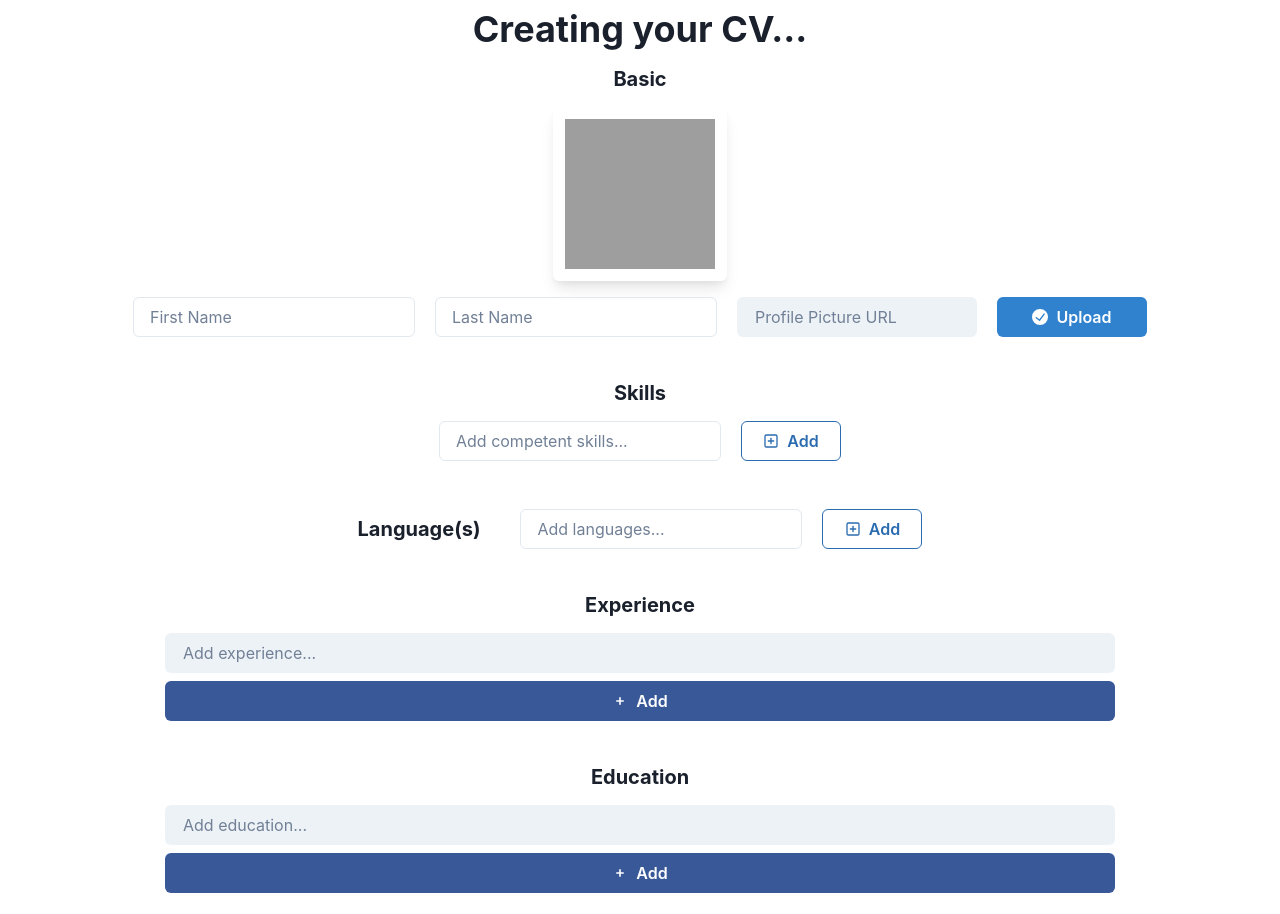
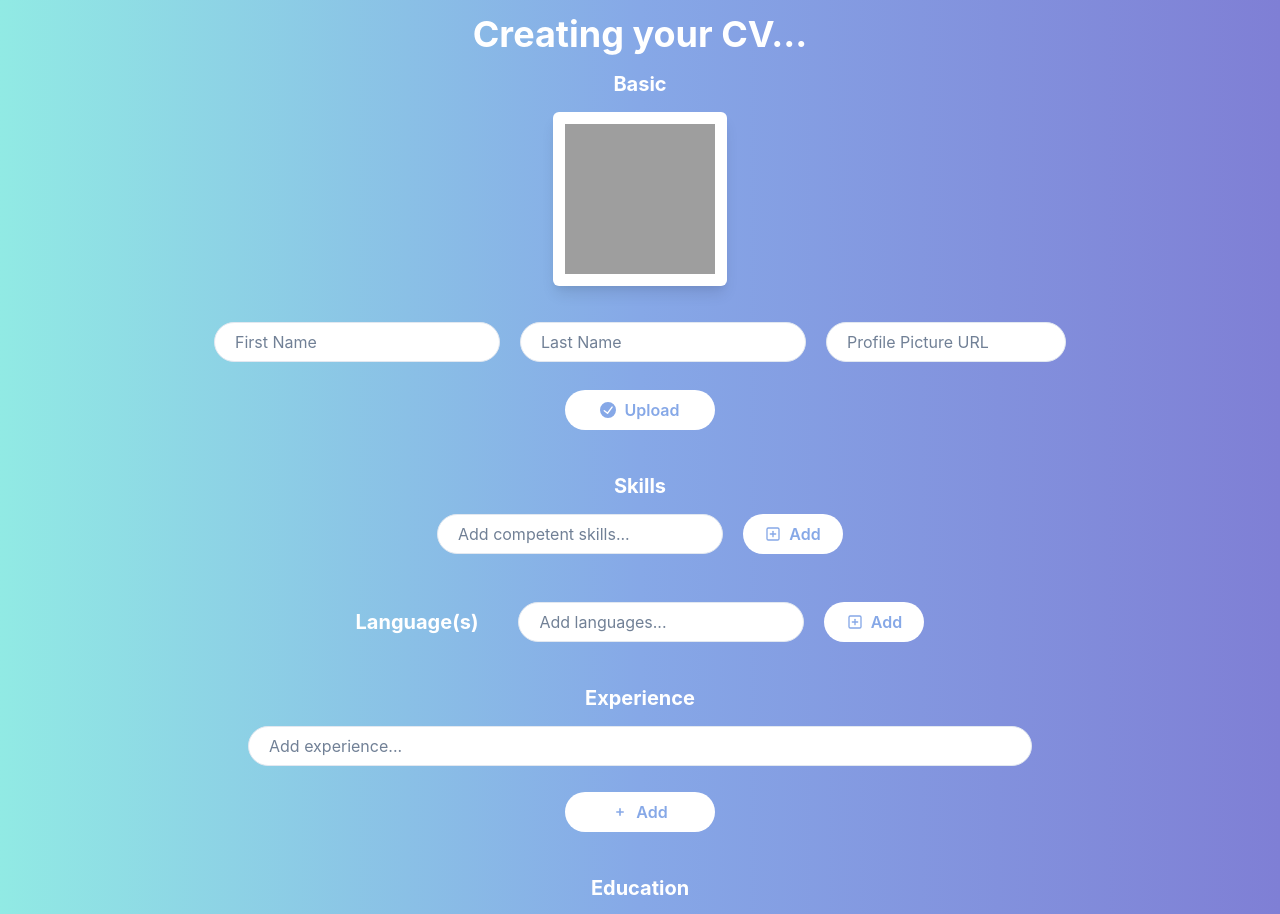
Before and after one commit to PoC-Community/software-pool-rush-cv-generator, a React (Create React App) app in the folder front-end/: page /create in a window 1280 px wide. Shown: the top 914 px of the page. Built offline with nearby package versions, Linux system fonts and the light colour scheme; grey boxes are pictures that could not be loaded.

Commit message:
[ADD] style of create a cv page

```diff
--- a/front-end/public/index.html
+++ b/front-end/public/index.html
@@ -24,7 +24,7 @@
       work correctly both with client-side routing and a non-root public URL.
       Learn how to configure a non-root public URL by running `npm run build`.
     -->
-    <title>React App</title>
+    <title>CV Generator</title>
   </head>
   <body>
     <noscript>You need to enable JavaScript to run this app.</noscript>
--- a/front-end/src/components/Bar/TopBar.tsx
+++ b/front-end/src/components/Bar/TopBar.tsx
@@ -2,7 +2,7 @@ import {
     CloseIcon, HamburgerIcon
 } from '@chakra-ui/icons';
 import {
-  Box, Button, Collapse, Flex, Icon, IconButton, Link,
+  Box, Button, Flex, IconButton, Link,
   Popover, PopoverContent, PopoverTrigger, Stack, Text, useBreakpointValue, useColorModeValue, useDisclosure
 } from '@chakra-ui/react';
 
--- a/front-end/src/pages/InputGroups/BasicOverview.tsx
+++ b/front-end/src/pages/InputGroups/BasicOverview.tsx
@@ -1,5 +1,5 @@
 import React, { ReactElement, useState } from 'react';
-import { Text, Image, Stack, Box, HStack, Spacer, Heading, Button, Input } from '@chakra-ui/react'
+import { Image, Stack, Box, HStack, Spacer, Heading, Button, Input } from '@chakra-ui/react'
 import { CheckCircleIcon } from '@chakra-ui/icons'
 
 const ShowImage = ({sourc}: {sourc: string}): JSX.Element => (
@@ -20,19 +20,21 @@ const Overview = () : ReactElement => {
         <>
         <Stack align='center'>
             <Spacer />
-            <Heading size="md" noOfLines={1} textAlign='center'>
+            <Heading size="md" noOfLines={1} textAlign='center' textColor="white">
                 Basic
             </Heading>
             <Spacer />
             <ShowImage sourc={profile}/>
-            <HStack spacing='20px'>
-                <Input size="md" placeholder="First Name" width="30"/>
-                <Input size="md" placeholder="Last Name" width="30" />
-                <Input size="md" variant='filled' placeholder="Profile Picture URL" onChange={e => setProfile(e.target.value)} width="60" />
-                <Button onClick={handleClick} size="md" height="40px" width="150px" leftIcon={<CheckCircleIcon />} colorScheme="blue" variant="solid">
+            <HStack spacing='20px' paddingBottom="20px" paddingTop="20px">
+                <Input size="md" placeholder="First Name" width="30" borderRadius="20px" paddingLeft="20px" bgColor="white" textColor="gray.600"/>
+                <Input size="md" placeholder="Last Name" width="30" borderRadius="20px" paddingLeft="20px" bgColor="white" textColor="gray.600"/>
+                <Input size="md" placeholder="Profile Picture URL" onChange={e => setProfile(e.target.value)} width="60"
+                borderRadius="20px" paddingLeft="20px" bgColor="white" textColor="gray.600"/>
+            </HStack>
+            <Button onClick={handleClick} size="md" height="40px" width="150px" leftIcon={<CheckCircleIcon />} variant="solid"
+                bgColor="white" textColor="#86A8E7" borderRadius="20px">
                     Upload
                 </Button>
-            </HStack>
         </Stack>
         </>
     )
--- a/front-end/src/pages/InputGroups/MassListing.tsx
+++ b/front-end/src/pages/InputGroups/MassListing.tsx
@@ -6,16 +6,17 @@ const ShowExp = ({expEle, deleteExp}: {expEle: string, deleteExp: () => void}):
     <Stack align='center'>
         <HStack spacing='20px'>
             <Box maxW='prose' borderWidth='1px' borderRadius='lg' overflow='hidden' alignItems='baseline'>
-                <Box color='blue.700'
+                <Box color='white'
                     fontWeight='extrabold'
-                    letterSpacing='wide'
                     fontSize='medium'
                     textTransform='uppercase'
-                    ml='2' textAlign='center' >
+                    padding="10px"
+                    textAlign='center' >
                     {expEle}
                 </Box>
             </Box>
-            <Button onClick={deleteExp} leftIcon={<SmallCloseIcon />} />
+            <Button onClick={deleteExp} leftIcon={<SmallCloseIcon />} variant="solid"
+                bgColor="white" textColor="#86A8E7" borderRadius="20px" paddingLeft="25px"/>
         </HStack>
     </Stack>
 )
@@ -24,16 +25,17 @@ const ShowEdu = ({eduEle, deleteEdu}: {eduEle: string, deleteEdu: () => (void)})
     <Stack align='center'>
         <HStack spacing='20px'>
             <Box maxW='prose' borderWidth='1px' borderRadius='lg' overflow='hidden' alignItems='baseline'>
-                <Box color='blue.700'
+                <Box color='white'
                     fontWeight='extrabold'
-                    letterSpacing='wide'
                     fontSize='medium'
                     textTransform='uppercase'
-                    ml='2' textAlign='center' >
+                    padding="10px"
+                    textAlign='center'>
                     {eduEle}
                 </Box>
             </Box>
-            <Button onClick={deleteEdu} leftIcon={<SmallCloseIcon />} />
+            <Button onClick={deleteEdu} leftIcon={<SmallCloseIcon />} variant="solid"
+                bgColor="white" textColor="#86A8E7" borderRadius="20px" paddingLeft="25px"/>
         </HStack>
     </Stack>
 )
@@ -47,13 +49,16 @@ export const Education = () : ReactElement => {
     return (
         <>
         <Stack align='center'>
-            <Heading size="md" noOfLines={1} textAlign='center'>
+            <Heading size="md" noOfLines={1} textAlign='center' textColor="white">
                     Education
                 </Heading>
                     {education.map((e, index) => <ShowEdu eduEle={e} key={index.toString()} deleteEdu={() => setEducation(education.filter((a) => a !== e))} />)}
                 <Spacer />
-                <Input size="md" variant='filled' placeholder="Add education..." width="950px" onChange={e => setEduEle(e.target.value)}/>
-                <Button onClick={handleEdu} size="md" height="40px" width="950px" leftIcon={<SmallAddIcon />} colorScheme="facebook" variant="solid">
+                <Input size="md" placeholder="Add education..." width="784px" onChange={e => setEduEle(e.target.value)}
+                borderRadius="20px" paddingLeft="20px" bgColor="white" textColor="gray.600"/>
+                <Spacer paddingBottom="10px"/>
+                <Button onClick={handleEdu} size="md" leftIcon={<SmallAddIcon />}
+                height="40px" width="150px" bgColor="white" textColor="#86A8E7" borderRadius="20px">
                     Add
                 </Button>
                 <Spacer />
@@ -71,7 +76,7 @@ export const Experience = () : ReactElement => {
     return (
         <>
         <Stack align='center'>
-            <Heading size="md" noOfLines={1} textAlign='center'>
+            <Heading size="md" noOfLines={1} textAlign='center' textColor="white">
                 Experience
             </Heading>
                 {experience.map((e, index) => {
@@ -79,8 +84,11 @@ export const Experience = () : ReactElement => {
                     <ShowExp expEle={e} key={index.toString()} deleteExp={() => setExperience(experience.filter((f) => f !== e))}/>
                 )})}
             <Spacer />
-            <Input size="md" variant='filled' placeholder="Add experience..." width="950px" onChange={e => setExpEle(e.target.value)}/>
-            <Button onClick={handleExp} size="md" height="40px" width="950px" leftIcon={<SmallAddIcon />} colorScheme='facebook' variant="solid">
+            <Input size="md" placeholder="Add experience..." width="784px" onChange={e => setExpEle(e.target.value)}
+            borderRadius="20px" paddingLeft="20px" bgColor="white" textColor="gray.600"/>
+            <Spacer paddingBottom="10px"/>
+            <Button onClick={handleExp} size="md" leftIcon={<SmallAddIcon />} variant="solid"
+            height="40px" width="150px" bgColor="white" textColor="#86A8E7" borderRadius="20px">
                 Add
             </Button>
             <Spacer />
--- a/front-end/src/pages/InputGroups/SmallListing.tsx
+++ b/front-end/src/pages/InputGroups/SmallListing.tsx
@@ -6,16 +6,17 @@ const ShowSkill = ({ele, deleteEle}: {ele: string, deleteEle: () => (void) }): J
     <Stack align='center'>
         <HStack spacing='20px'>
             <Box maxW='prose' borderWidth='1px' borderRadius='lg' overflow='hidden' alignItems='baseline'>
-                <Box color='blue.700'
+                <Box color='white'
                     fontWeight='extrabold'
-                    letterSpacing='wide'
                     fontSize='medium'
                     textTransform='uppercase'
-                    ml='2' textAlign='center' >
+                    padding="10px"
+                    textAlign='center' >
                     {ele}
                 </Box>
             </Box>
-            <Button onClick={deleteEle} leftIcon={<SmallCloseIcon />} />
+            <Button onClick={deleteEle} leftIcon={<SmallCloseIcon />} variant="solid"
+                bgColor="white" textColor="#86A8E7" borderRadius="20px" paddingLeft="25px"/>
         </HStack>
     </Stack>
 )
@@ -24,16 +25,18 @@ const ShowLang = ({ele, deleteEle}: {ele: string, deleteEle: () => (void) }): JS
     <Stack align='center'>
         <HStack spacing='20px'>
             <Box maxW='prose' borderWidth='1px' borderRadius='lg' overflow='hidden' alignItems='baseline'>
-                <Box color='blue.700'
+                <Box color='white'
                     fontWeight='extrabold'
-                    letterSpacing='wide'
                     fontSize='medium'
                     textTransform='uppercase'
-                    ml='2' textAlign='center' >
+                    padding="10px"
+                    textAlign='center' >
                     {ele}
                 </Box>
             </Box>
-            <Button onClick={deleteEle} leftIcon={<SmallCloseIcon />} />
+            <Button onClick={deleteEle} leftIcon={<SmallCloseIcon />} variant="solid"
+                bgColor="white" textColor="#86A8E7" borderRadius="20px" paddingLeft="25px"
+                />
         </HStack>
     </Stack>
 )
@@ -53,26 +56,32 @@ const Skills = () : ReactElement => {
         <>
         <Stack align='center'>
             <Spacer />
-            <Heading size="md" noOfLines={1} textAlign='center'>
+            <Heading size="md" noOfLines={1} textAlign='center' textColor="white">
                 Skills
             </Heading>
             {skills.map((e, index) => <ShowSkill ele={e} key={index.toString()} deleteEle={() => setSkills(skills.filter((s) => s !== e))} />)}
             <Spacer />
             <HStack spacing='20px'>
-            <Input size="md" placeholder="Add competent skills..." onChange={e => setElemen(e.target.value)} width="30" />
-            <Button onClick={handleSkill} size="md" height="40px" width="100px" leftIcon={<PlusSquareIcon />} colorScheme="blue" variant='outline'>
+            <Input size="md" placeholder="Add competent skills..." onChange={e => setElemen(e.target.value)} width="30"
+            borderRadius="20px" paddingLeft="20px" bgColor="white" textColor="gray.600"/>
+            <Button onClick={handleSkill} size="md" height="40px" width="100px" leftIcon={<PlusSquareIcon />}
+            variant="solid" bgColor="white" textColor="#86A8E7"
+            borderRadius="20px">
                 Add
             </Button>
             </HStack>
             <Box boxSize='8'/>
             <HStack spacing='20px'>
-                <Heading size="md" noOfLines={1} textAlign='center'>
+                <Heading size="md" noOfLines={1} textAlign='center' textColor="white">
                     Language(s)
                 </Heading>
                 {languages.map((e, index) => <ShowLang ele={e} key={index.toString()} deleteEle={() => setLang(languages.filter((g) => g !== e))} />)}
                 <Spacer />
-                <Input size="md" placeholder="Add languages..." onChange={e => setLangEle(e.target.value)} width="15" />
-                <Button onClick={handleLang} size="md" height="40px" width="100px" leftIcon={<PlusSquareIcon />} colorScheme="blue" variant='outline'>
+                <Input size="md" placeholder="Add languages..." onChange={e => setLangEle(e.target.value)} width="15"
+                borderRadius="20px" paddingLeft="20px" bgColor="white" textColor="gray.600"/>
+                <Button onClick={handleLang} size="md" height="40px" width="100px" leftIcon={<PlusSquareIcon />}
+                variant="solid" bgColor="white" textColor="#86A8E7"
+                borderRadius="20px">
                     Add
                 </Button>
             </HStack>
--- a/front-end/src/pages/Register.tsx
+++ b/front-end/src/pages/Register.tsx
@@ -38,7 +38,7 @@ const Register = () : ReactElement => {
             paddingTop='150px'>
                 CV Generator
             </Heading>
-            <Heading id="app-sub-title" as="h2" size="xl" textColor="white">
+            <Heading id="app-sub-title" as="h2" size="xl" textColor="white" paddingBottom="20px">
                 Create your own CV
             </Heading>
                 <VStack spacing="20px">
@@ -46,6 +46,7 @@ const Register = () : ReactElement => {
                     placeholder='Enter email'
                     onChange={e => setEmail(e.target.value)}
                     bgColor="white"
+                    textColor="gray.600"
                     width='432px'
                     borderRadius="20px"
                     paddingLeft="20px"
@@ -55,6 +56,7 @@ const Register = () : ReactElement => {
                     placeholder='Enter password'
                     onChange={e => setPassword(e.target.value)}
                     bgColor="white"
+                    textColor="gray.600"
                     width='432px'
                     borderRadius="20px"
                     paddingLeft="20px"
--- a/front-end/src/pages/UserInput.tsx
+++ b/front-end/src/pages/UserInput.tsx
@@ -6,9 +6,10 @@ import Overview from './InputGroups/BasicOverview';
 
 const User = () : JSX.Element => (
     <>
-    <Stack align='center'>
+    <Stack align='center' bgGradient='linear(to-l, #7F7FD5, #86A8E7, #91EAE4)' paddingTop='5px'>
         <Spacer />
-        <Heading as="title" size="xl" noOfLines={1} textAlign='center'>
+        <Heading as="title" size="xl" noOfLines={1} textAlign='center'
+        textColor="white">
             Creating your CV...
         </Heading>
         <Overview />
@@ -18,9 +19,11 @@ const User = () : JSX.Element => (
         <Experience />
         <Box boxSize='5'/>
         <Education />
-        <Box boxSize='5'/>
-        <Link href="/create">
-            <Button size='lg' id='homePage-register-button' height="50px" width="950px" leftIcon={<CheckCircleIcon />} colorScheme="blue" variant='ghost'>
+        <Box boxSize='5' paddingBottom="30px"/>
+        <Link href="/dashboard">
+            <Button size='lg' id='homePage-register-button' height="50px" width="784px" leftIcon={<CheckCircleIcon />}
+            variant="solid"
+            bgColor="white" textColor="#86A8E7" borderRadius="20px" paddingLeft="25px">
                 Submit
             </Button>
         </Link>
```
Also changed, not shown: front-end/src/pages/Login.tsx (+7 -3 lines).
